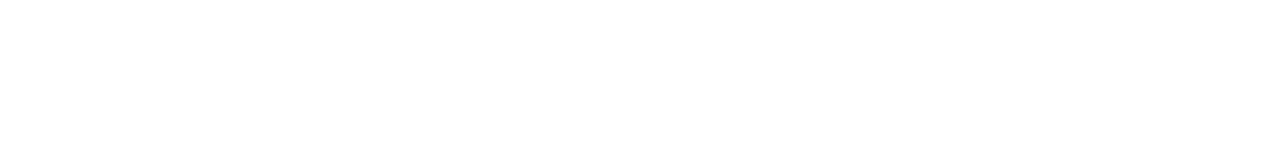
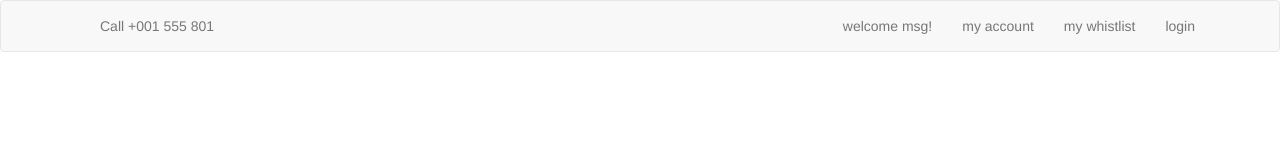
Before and after one commit to romaaverkin/shophia.loc, a plain HTML site: page index.html in a window 1280 px wide. Drawn offline with nearby package versions, Linux system fonts and the light colour scheme; a web font is replaced by a local one.

Commit message:
Верхнее меню разметка

```diff
--- a/index.html
+++ b/index.html
@@ -4,7 +4,7 @@
         <meta charset="utf-8">
         <meta http-equiv="X-UA-Compatible" content="IE=edge">
         <meta name="viewport" content="width=device-width, initial-scale=1">
-        <title>Styletour</title>
+        <title>Shophia</title>
         <link href="https://fonts.googleapis.com/css?family=Lato:400,700|Playfair+Display:400i,700i&subset=cyrillic" rel="stylesheet">
         <link href="css/bootstrap.min.css" rel="stylesheet">
         <link href="css/style.css" rel="stylesheet">
@@ -15,6 +15,35 @@
     </head>
     <body>
 
+        <header>
+            <div class="menu-top">
+                <nav class="navbar navbar-default">
+                    <div class="container">
+                        <!-- Brand and toggle get grouped for better mobile display -->
+                        <div class="navbar-header">
+                            <button type="button" class="navbar-toggle collapsed" data-toggle="collapse" data-target="#bs-example-navbar-collapse-1" aria-expanded="false">
+                                <span class="sr-only">Toggle navigation</span>
+                                <span class="icon-bar"></span>
+                                <span class="icon-bar"></span>
+                                <span class="icon-bar"></span>
+                            </button>
+                        </div>
+                        <!-- Collect the nav links, forms, and other content for toggling -->
+                        <div class="collapse navbar-collapse" id="bs-example-navbar-collapse-1">
+                            <ul class="nav navbar-nav">
+                                <li><a href="#">Call +001 555 801</a></li>
+                            </ul>
+                            <ul class="nav navbar-nav navbar-right">
+                                <li><a href="#">welcome msg!</a></li>
+                                <li><a href="#">my account</a></li>
+                                <li><a href="#">my whistlist</a></li>
+                                <li><a href="#">login</a></li>
+                            </ul>
+                        </div><!-- /.navbar-collapse -->
+                    </div><!-- /.container-fluid -->
+                </nav>
+            </div><!-- /.menu-top-->
+        </header>
 
 
         <script src="https://ajax.googleapis.com/ajax/libs/jquery/1.11.3/jquery.min.js"></script>
```
